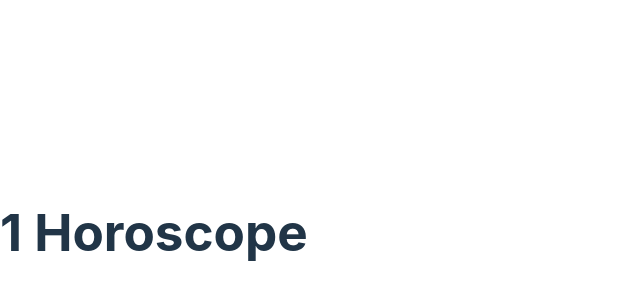
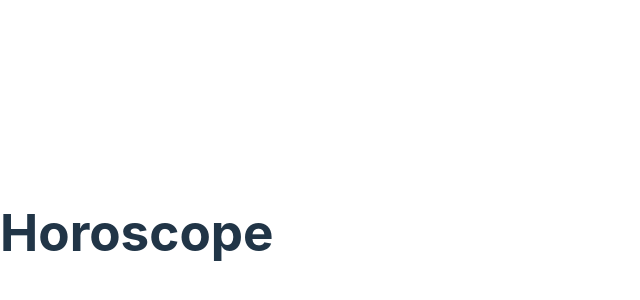
Before and after one commit to aydingani/astro, a React (Vite) app: page /horoscope/1 in a window 1280 px wide. Shown: the part 168-468 px from the top of the page, without its empty margins (0-640 px from the left). Built offline with nearby package versions, Linux system fonts and the light colour scheme.

Commit message:
update russian name

```diff
--- a/src/HoroscopePage.jsx
+++ b/src/HoroscopePage.jsx
@@ -1,6 +1,21 @@
 import { useState, useEffect } from "react";
 import { useNavigate, useParams } from "react-router-dom";
 import { useSwipeable } from "react-swipeable";
+
+const zodiacSigns = {
+  aries: { ru: "Овен", en: "Aries" },
+  taurus: { ru: "Телец", en: "Taurus" },
+  gemini: { ru: "Близнецы", en: "Gemini" },
+  cancer: { ru: "Рак", en: "Cancer" },
+  leo: { ru: "Лев", en: "Leo" },
+  virgo: { ru: "Дева", en: "Virgo" },
+  libra: { ru: "Весы", en: "Libra" },
+  scorpio: { ru: "Скорпион", en: "Scorpio" },
+  sagittarius: { ru: "Стрелец", en: "Sagittarius" },
+  capricorn: { ru: "Козерог", en: "Capricorn" },
+  aquarius: { ru: "Водолей", en: "Aquarius" },
+  pisces: { ru: "Рыбы", en: "Pisces" },
+};
 
 const HoroscopePage = () => {
   const { sign } = useParams();
@@ -71,7 +86,7 @@ const HoroscopePage = () => {
   return (
     <div {...handlers} style={{ touchAction: "pan-y" }}>
       <h1>
-        {sign.charAt(0).toUpperCase() + sign.slice(1)}{" "}
+        {language === "ru" ? zodiacSigns[sign]?.ru : zodiacSigns[sign]?.en}{" "}
         {language === "ru" ? "Гороскоп" : "Horoscope"}
       </h1>
       {response && <p style={{ marginTop: "20px" }}>{response}</p>}
```
